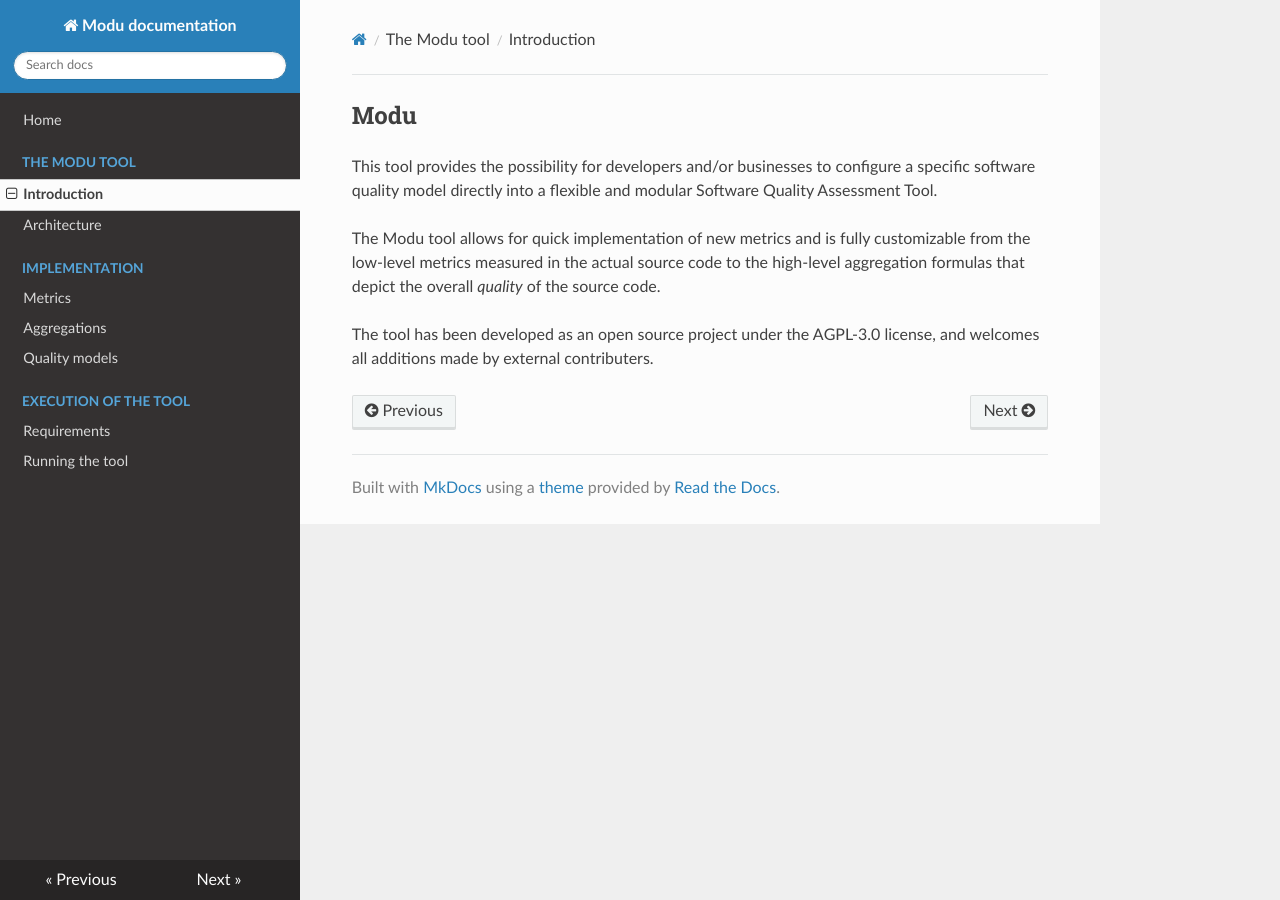
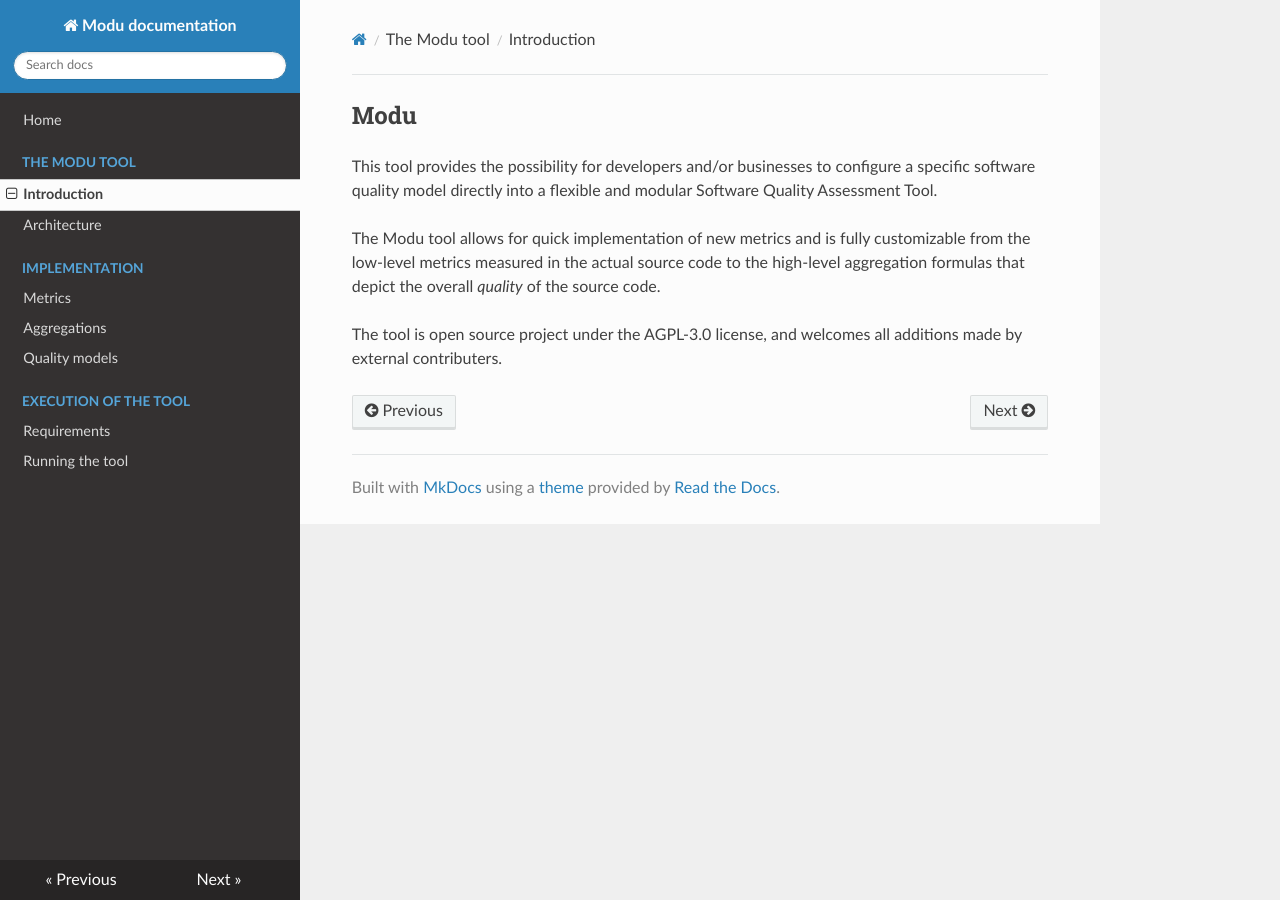
Before and after one commit to parameterIT/tool, an MkDocs documentation site: the page built from documentation/docs/introduction.md, in a window 1280 px wide. Built offline with MkDocs 1.6.1, drawn with Linux system fonts in a browser that asks for light colours; nearby versions of some CDN libraries.

Commit message:
Update documentation/docs/introduction.md
Co-authored-by: Christoffer Gram <chkg@itu.dk>

```diff
--- a/documentation/docs/introduction.md
+++ b/documentation/docs/introduction.md
@@ -4,4 +4,4 @@ This tool provides the possibility for developers and/or businesses to configure
 
 The Modu tool allows for quick implementation of new metrics and is fully customizable from the low-level metrics measured in the actual source code to the high-level aggregation formulas that depict the overall _quality_ of the source code.
 
-The tool has been developed as an open source project under the AGPL-3.0 license, and welcomes all additions made by external contributers.
+The tool is open source project under the AGPL-3.0 license, and welcomes all additions made by external contributers.
```
